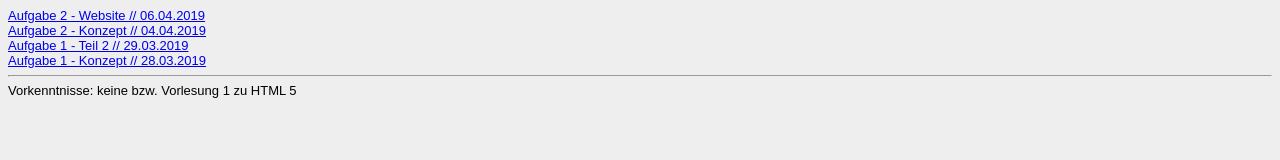
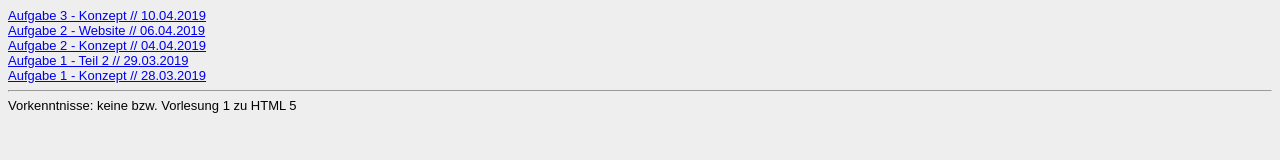
Before and after one commit to aliciaTED/aliciaTED.github.io, a plain HTML site: page Steckbrief/steckbrief.htm in a window 1280 px wide. Drawn offline with Linux system fonts and the light colour scheme.

Commit message:
added concept 3

```diff
--- a/Steckbrief/steckbrief.htm
+++ b/Steckbrief/steckbrief.htm
@@ -2,7 +2,7 @@
 <!-- Bitte keine Änderung in der obenstehenden Zeile vornehmen -->
 
 
-
+<a href="https://aliciaTED.github.io/Aufgabe 3/Konzept3.jpg" target="_blank">Aufgabe 3 - Konzept // 10.04.2019</a></br>
 <a href="https://aliciaTED.github.io./Aufgabe 2/index.html" target="_blank">Aufgabe 2 - Website // 06.04.2019</a></br>
 <a href="https://aliciaTED.github.io./Aufgabe 2/Konzept2.jpg" target="_blank">Aufgabe 2 - Konzept // 04.04.2019</a></br>
 <a href="https:/aliciaTED.github.io/Aufgabe 1/index.html" target="_blank">Aufgabe 1 - Teil 2 // 29.03.2019</a></br>
```
Also changed, not shown: Aufgabe 3/Konzept3.jpg (added).
